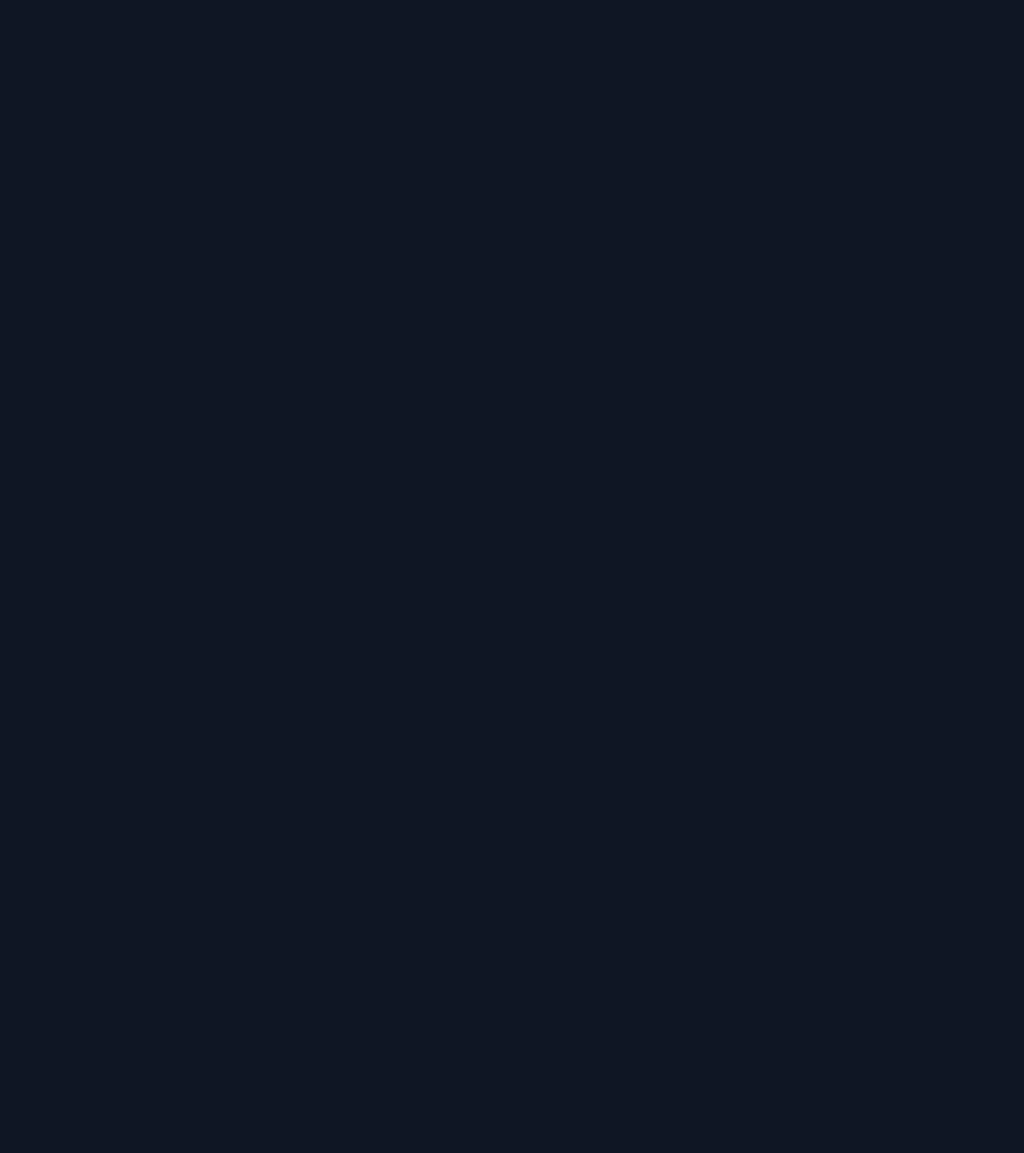
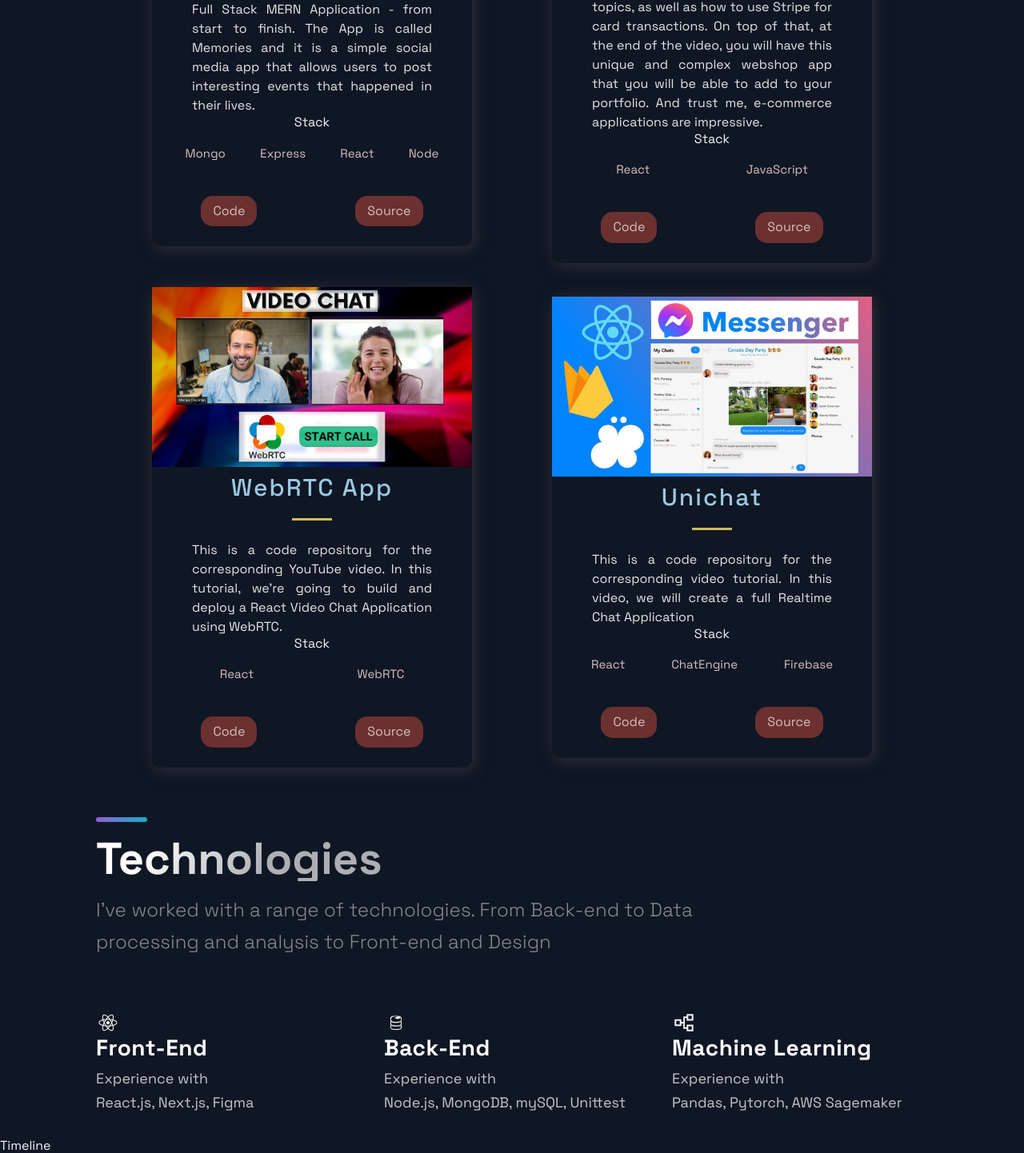
Before and after one commit to TanyaradzwaGozhora/web_portfolio, a Next.js app: page / in a window 1280 px wide. Shown: the part 1151-2593 px from the top of the page at 80% size. Before the commit the page ends 800 px from the top, so only its background shows below. Built offline with nearby package versions, Linux system fonts and the light colour scheme.

Commit message:
Updates Tech section added

```diff
--- a/src/components/Projects/Projects.js
+++ b/src/components/Projects/Projects.js
@@ -3,11 +3,41 @@
 import { BlogCard, CardInfo, ExternalLinks, GridContainer, HeaderThree, Hr, Tag, TagList, TitleContent, UtilityList, Img } from './ProjectsStyles';
 import { Section, SectionDivider, SectionTitle } from '../../styles/GlobalComponents';
 import { projects } from '../../constants/constants';
+import Header from '../Header/Header';
 
 const Projects = () => (
-  <div>
-    Projects
-  </div>
+  <Section nopadding id="projects">
+    <SectionDivider/>
+    <SectionTitle main>Projects</SectionTitle>
+    <GridContainer>
+      {projects.map(({id, image, title, description, tags, source, visit}) =>(
+        <BlogCard key={id}>
+          <Img src={image}/>
+          <TitleContent>
+            <HeaderThree title>
+              {title}
+              <Hr/>
+            </HeaderThree>
+          </TitleContent>
+          <CardInfo>
+            {description}
+          </CardInfo>
+          <div>
+            <TitleContent>Stack</TitleContent>
+            <TagList>
+              {tags.map((tag, i)=>(
+                <Tag key={i}>{tag}</Tag>
+              ))}
+            </TagList>
+          </div>
+          <UtilityList>
+            <ExternalLinks href={visit}>Code</ExternalLinks>
+            <ExternalLinks href={source}>Source</ExternalLinks>
+          </UtilityList>
+        </BlogCard>
+      ))}
+    </GridContainer>
+  </Section>
 );
 
 export default Projects;
--- a/src/components/Technologies/Technologies.js
+++ b/src/components/Technologies/Technologies.js
@@ -1,12 +1,53 @@
 import React from 'react';
-import { DiFirebase, DiReact, DiZend } from 'react-icons/di';
+import { DiFirebase, DiReact } from 'react-icons/di';
+import { AiOutlinePartition } from 'react-icons/ai';
 import { Section, SectionDivider, SectionText, SectionTitle } from '../../styles/GlobalComponents';
 import { List, ListContainer, ListItem, ListParagraph, ListTitle } from './TechnologiesStyles';
 
 const Technologies = () =>  (
-  <div>
-    Technologies
-  </div>
+  <Section id="tech">
+    <SectionDivider/>
+    <br/>
+    <SectionTitle>Technologies</SectionTitle>
+    <SectionText>
+      I've worked with a range of technologies.
+      From Back-end to Data processing and analysis to Front-end and Design
+    </SectionText>
+    <List>
+      <ListItem>
+        <DiReact size="3rem"/>
+        <ListContainer>
+          <ListTitle>Front-End</ListTitle>
+          <ListParagraph>
+            Experience with <br/>
+            React.js, Next.js, Figma
+          </ListParagraph>
+        </ListContainer>
+      </ListItem>
+
+      <ListItem>
+        <DiFirebase size="3rem"/>
+        <ListContainer>
+          <ListTitle>Back-End</ListTitle>
+          <ListParagraph>
+            Experience with <br/>
+            Node.js, MongoDB, mySQL, Unittest
+          </ListParagraph>
+        </ListContainer>
+      </ListItem>
+
+      <ListItem>
+        <AiOutlinePartition size="3rem"/>
+        <ListContainer>
+          <ListTitle>Machine Learning</ListTitle>
+          <ListParagraph>
+            Experience with <br/>
+            Pandas, Pytorch, AWS Sagemaker
+          </ListParagraph>
+        </ListContainer>
+      </ListItem>
+    </List>
+  </Section>
 );
 
 export default Technologies;
--- a/src/pages/index.js
+++ b/src/pages/index.js
@@ -1,4 +1,4 @@
-import Acomplishments from '../components/Acomplishments/Acomplishments';
+ import Acomplishments from '../components/Acomplishments/Acomplishments';
 import BgAnimation from '../components/BackgrooundAnimation/BackgroundAnimation';
 import Hero from '../components/Hero/Hero';
 import Projects from '../components/Projects/Projects';
@@ -10,10 +10,10 @@
 const Home = () => {
   return (
     <Layout>
-      {/* <Section grid> */}
+      <Section grid>
         <Hero />
-        {/* <BgAnimation /> */}
-      {/* </Section> */}
+        <BgAnimation />
+      </Section>
       <Projects />
       <Technologies />
       <Timeline />
```
